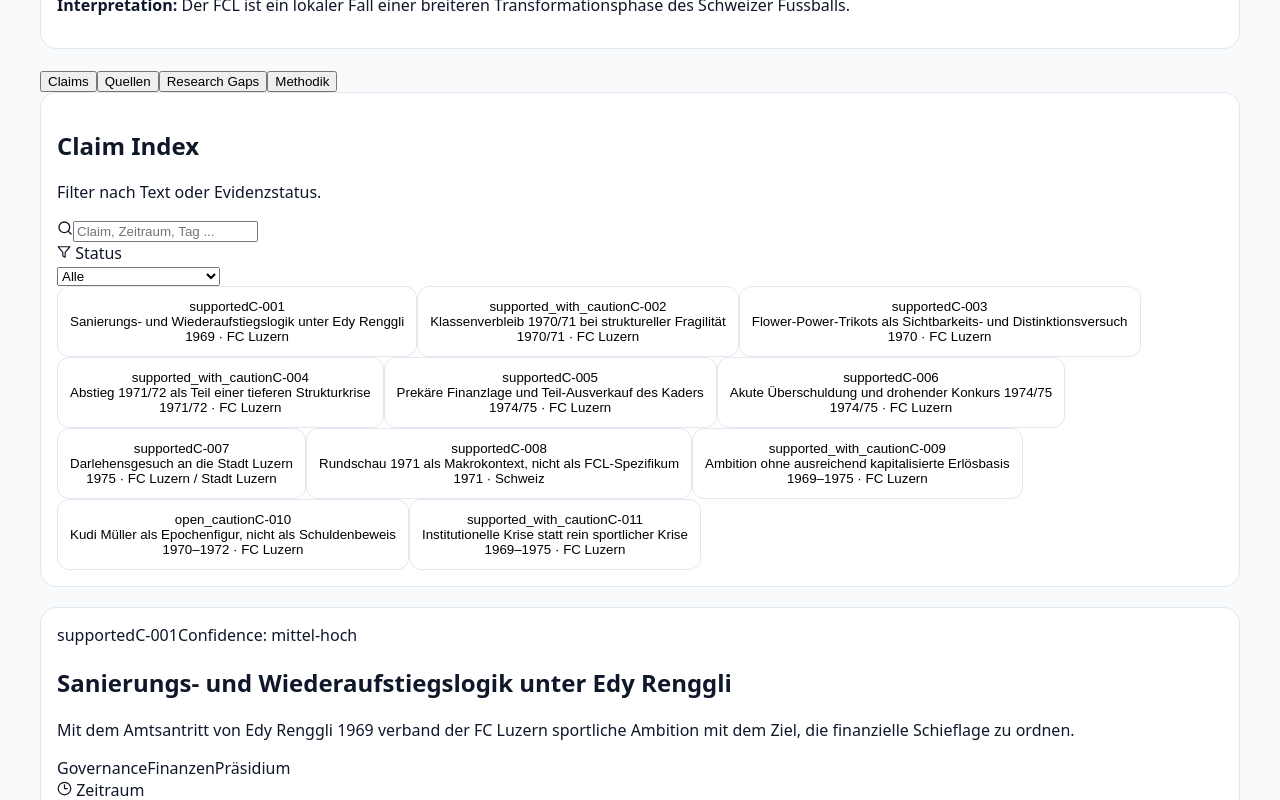
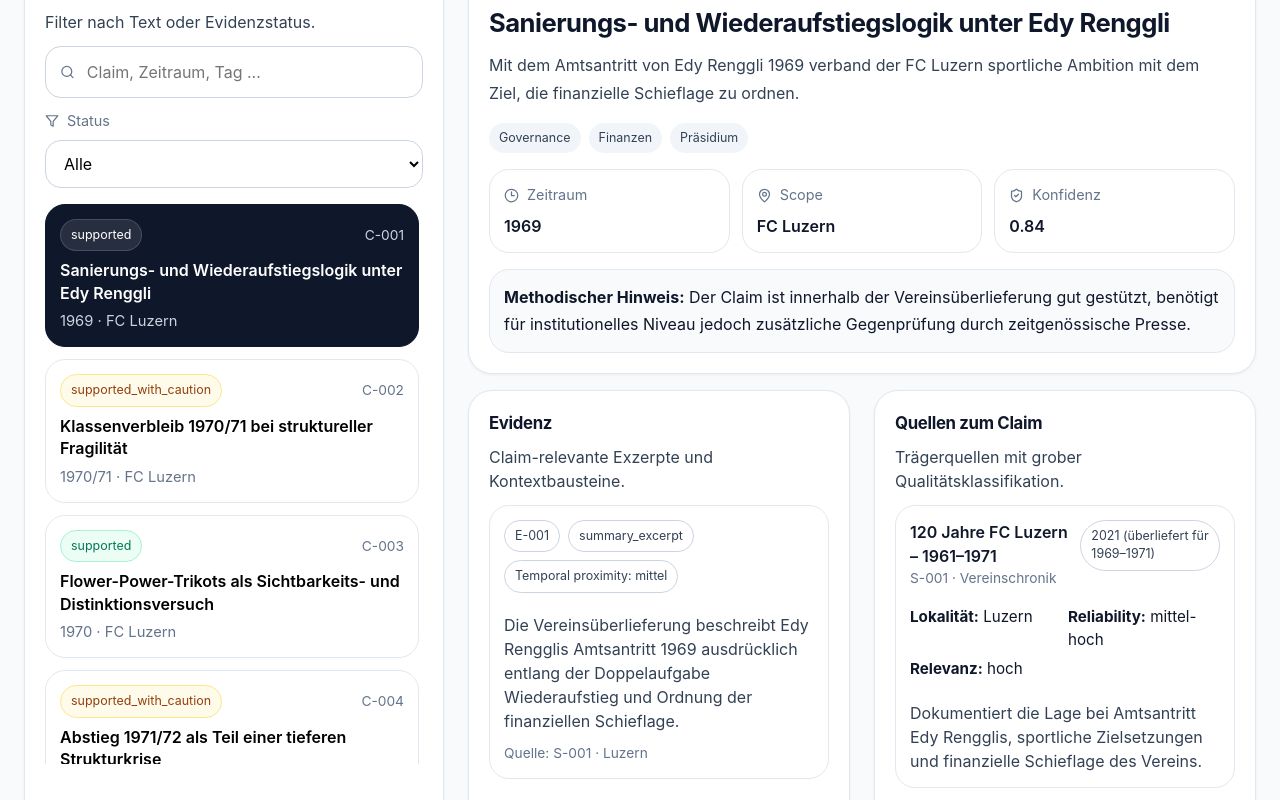
Before and after one commit to sanjayls/siehe-70er, a React (Vite) app: page / in a window 1280 px wide. Shown: the part 560-1360 px from the top of the page. Built offline with nearby package versions, Linux system fonts and the light colour scheme.

Commit message:
Update styles.css

```diff
--- a/src/styles.css
+++ b/src/styles.css
@@ -1,57 +1,236 @@
-body {
-  margin: 0;
-  font-family: system-ui, sans-serif;
+:root {
+  font-family: Inter, ui-sans-serif, system-ui, -apple-system, BlinkMacSystemFont, "Segoe UI", sans-serif;
+  color: #0f172a;
   background: #f8fafc;
-  color: #0f172a;
+  line-height: 1.5;
+  font-weight: 400;
+  font-synthesis: none;
+  text-rendering: optimizeLegibility;
+  -webkit-font-smoothing: antialiased;
+  -moz-osx-font-smoothing: grayscale;
 }
 
-.container {
-  max-width: 1200px;
-  margin: 0 auto;
-  padding: 24px;
+* { box-sizing: border-box; }
+html, body, #root { margin: 0; min-height: 100%; }
+body { background: #f8fafc; color: #0f172a; }
+button, input, select { font: inherit; }
+
+.page-shell { min-height: 100vh; }
+.container { max-width: 1360px; margin: 0 auto; padding: 24px; }
+
+.hero-grid {
+  display: grid;
+  gap: 16px;
+  grid-template-columns: 1.7fr 1fr;
+  margin-bottom: 24px;
 }
 
 .panel {
-  background: #fff;
+  background: #ffffff;
   border: 1px solid #e2e8f0;
-  border-radius: 16px;
-  padding: 16px;
-  margin-bottom: 20px;
+  border-radius: 24px;
+  box-shadow: 0 1px 3px rgba(15, 23, 42, 0.06);
+  padding: 20px;
 }
 
-.panel-header {
-  margin-bottom: 16px;
+.panel-header { display: grid; gap: 8px; margin-bottom: 16px; }
+.panel-header.compact { margin-bottom: 12px; }
+.eyebrow {
+  display: inline-flex;
+  align-items: center;
+  gap: 8px;
+  font-size: 0.875rem;
+  color: #64748b;
 }
+
+h1, h2, h3 { margin: 0; letter-spacing: -0.02em; }
+h1 { font-size: clamp(1.9rem, 3vw, 2.8rem); line-height: 1.05; }
+h2 { font-size: clamp(1.25rem, 2vw, 1.9rem); }
+h3 { font-size: 1.05rem; }
+p { margin: 0; color: #334155; }
+.lede, .detail-statement { font-size: 1rem; line-height: 1.75; max-width: 72ch; }
 
 .metric-grid {
   display: grid;
-  grid-template-columns: repeat(4, 1fr);
+  grid-template-columns: repeat(4, minmax(0, 1fr));
+  gap: 12px;
+}
+.metric-card, .mini-card {
+  border: 1px solid #e2e8f0;
+  background: #fff;
+  border-radius: 20px;
+  padding: 14px;
+}
+.metric-label {
+  display: flex;
+  align-items: center;
+  gap: 8px;
+  color: #64748b;
+  font-size: 0.9rem;
+  margin-bottom: 8px;
+}
+.metric-value { font-size: 1.85rem; font-weight: 700; letter-spacing: -0.03em; }
+.status-list { display: grid; gap: 12px; font-size: 0.95rem; line-height: 1.65; }
+
+.tabs {
+  display: grid;
+  grid-template-columns: repeat(4, minmax(0, 1fr));
+  gap: 8px;
+  background: #fff;
+  border: 1px solid #e2e8f0;
+  border-radius: 24px;
+  padding: 8px;
+  margin-bottom: 24px;
+}
+.tab {
+  border: 0;
+  background: transparent;
+  border-radius: 18px;
+  padding: 12px 14px;
+  cursor: pointer;
+  color: #475569;
+}
+.tab.active { background: #0f172a; color: #fff; }
+
+.claims-grid {
+  display: grid;
+  grid-template-columns: 420px minmax(0, 1fr);
+  gap: 24px;
+}
+.controls { display: grid; gap: 12px; margin-bottom: 16px; }
+.search-box {
+  display: flex;
+  align-items: center;
   gap: 10px;
-  margin-bottom: 20px;
+  border: 1px solid #cbd5e1;
+  border-radius: 16px;
+  padding: 12px 14px;
+  color: #64748b;
+}
+.search-box input {
+  border: 0; outline: 0; background: transparent; width: 100%; color: #0f172a;
+}
+.select-block { display: grid; gap: 8px; }
+.select-label {
+  display: inline-flex; align-items: center; gap: 8px; color: #64748b; font-size: 0.9rem;
+}
+.select-block select {
+  border: 1px solid #cbd5e1; border-radius: 16px; padding: 12px 14px; background: #fff;
 }
 
-.metric-card {
+.claim-list {
+  display: grid;
+  gap: 12px;
+  max-height: 560px;
+  overflow: auto;
+  padding-right: 4px;
+}
+.claim-item {
+  text-align: left;
+  border: 1px solid #e2e8f0;
   background: #fff;
+  border-radius: 20px;
+  padding: 14px;
+  cursor: pointer;
+}
+.claim-item.active {
+  background: #0f172a;
+  color: #fff;
+  border-color: #0f172a;
+}
+.claim-meta-row {
+  display: flex;
+  gap: 8px;
+  align-items: center;
+  justify-content: space-between;
+  margin-bottom: 8px;
+  flex-wrap: wrap;
+}
+.claim-id, .subtle { color: #64748b; font-size: 0.86rem; }
+.claim-item.active .claim-id,
+.claim-item.active .claim-item-subtitle { color: #cbd5e1; }
+.claim-item-title { font-weight: 600; line-height: 1.4; margin-bottom: 6px; }
+.claim-item-subtitle { font-size: 0.92rem; color: #64748b; }
+
+.detail-column, .stack { display: grid; gap: 16px; }
+.badges-row {
+  display: flex;
+  flex-wrap: wrap;
+  gap: 8px;
+}
+.badges-row.small { margin-bottom: 10px; }
+.status-pill, .outline-pill, .soft-pill {
+  display: inline-flex;
+  align-items: center;
+  gap: 6px;
+  border-radius: 999px;
+  padding: 6px 10px;
+  font-size: 0.78rem;
+}
+.status-pill { border: 1px solid transparent; }
+.outline-pill { border: 1px solid #cbd5e1; color: #334155; }
+.soft-pill { background: #f1f5f9; color: #334155; }
+.status-invert { background: rgba(255,255,255,0.1); border-color: rgba(255,255,255,0.15); color: #fff; }
+.tone-success { background: #ecfdf5; color: #047857; border-color: #a7f3d0; }
+.tone-warning { background: #fffbeb; color: #92400e; border-color: #fde68a; }
+.tone-muted { background: #f1f5f9; color: #475569; border-color: #cbd5e1; }
+.tone-danger { background: #fff1f2; color: #be123c; border-color: #fecdd3; }
+
+.tag-row { display: flex; flex-wrap: wrap; gap: 8px; margin-bottom: 16px; }
+.mini-grid { display: grid; grid-template-columns: repeat(3, minmax(0, 1fr)); gap: 12px; margin-bottom: 16px; }
+.method-box {
   border: 1px solid #e2e8f0;
-  padding: 12px;
-  border-radius: 12px;
+  background: #f8fafc;
+  border-radius: 20px;
+  padding: 14px;
+  line-height: 1.7;
+}
+.evidence-grid { display: grid; grid-template-columns: repeat(2, minmax(0, 1fr)); gap: 24px; }
+.inner-card {
+  border: 1px solid #e2e8f0;
+  border-radius: 20px;
+  padding: 14px;
+  background: #fff;
+  display: grid;
+  gap: 10px;
+}
+.source-topline {
+  display: flex;
+  justify-content: space-between;
+  align-items: flex-start;
+  gap: 12px;
+  margin-bottom: 8px;
+}
+.source-grid {
+  display: grid;
+  gap: 6px;
+  grid-template-columns: repeat(2, minmax(0, 1fr));
+  margin-bottom: 10px;
+  font-size: 0.95rem;
+}
+.source-title { font-weight: 600; color: #0f172a; }
+
+.card-grid { display: grid; gap: 16px; }
+.card-grid.two { grid-template-columns: repeat(2, minmax(0, 1fr)); }
+.card-grid.three { grid-template-columns: repeat(3, minmax(0, 1fr)); }
+.text-grid article { padding: 8px 4px; }
+.text-grid h3 { margin-bottom: 8px; }
+.stack.compact { gap: 6px; margin: 12px 0; }
+
+@media (max-width: 1100px) {
+  .hero-grid,
+  .claims-grid,
+  .evidence-grid,
+  .card-grid.three,
+  .card-grid.two,
+  .metric-grid,
+  .mini-grid,
+  .source-grid {
+    grid-template-columns: 1fr;
+  }
 }
 
-.metric-value {
-  font-size: 20px;
-  font-weight: bold;
+@media (max-width: 800px) {
+  .container { padding: 16px; }
+  .tabs { grid-template-columns: repeat(2, minmax(0, 1fr)); }
 }
-
-.claim-item {
-  border: 1px solid #e2e8f0;
-  padding: 12px;
-  border-radius: 12px;
-  background: #fff;
-}
-
-.method-box {
-  margin-top: 12px;
-  padding: 12px;
-  background: #f1f5f9;
-  border-radius: 12px;
-}
```
